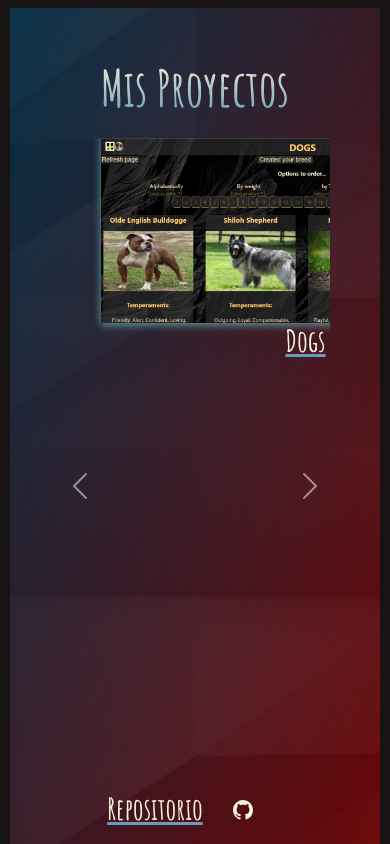
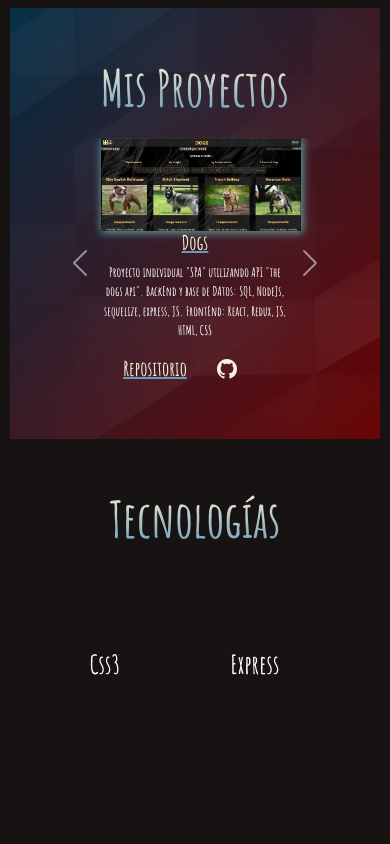
Before and after one commit to diegop1zarro/Portfolio, a React (Create React App) app: page / in a window 390 px wide. Shown: the part 780-1624 px from the top of the page. Built offline with nearby package versions, Linux system fonts and the light colour scheme; a web font is replaced by a local one.

Commit message:
responsive projects

```diff
--- a/src/Components/Projects/Projects.css
+++ b/src/Components/Projects/Projects.css
@@ -63,3 +63,17 @@ h4{
     font-size: 30px;
     text-decoration: none;
 }
+@media screen and (max-width: 500px) {
+.Projects_container{
+    display: block;
+}
+.Projects_container p {
+    font-size: 13px;
+}
+.Projects_img{
+    width: 200px;
+}
+h4{
+    font-size: 20px;
+}
+}
```
